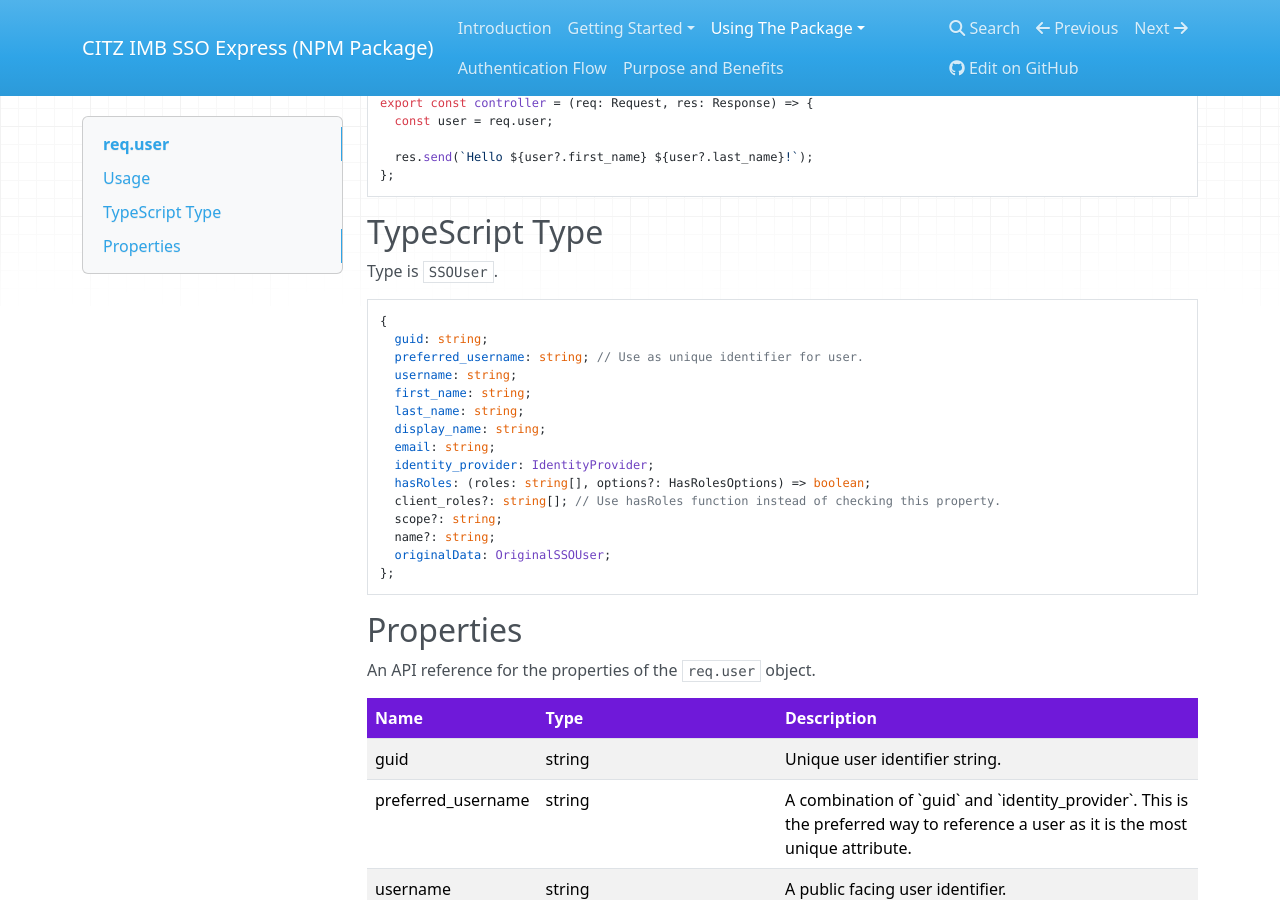
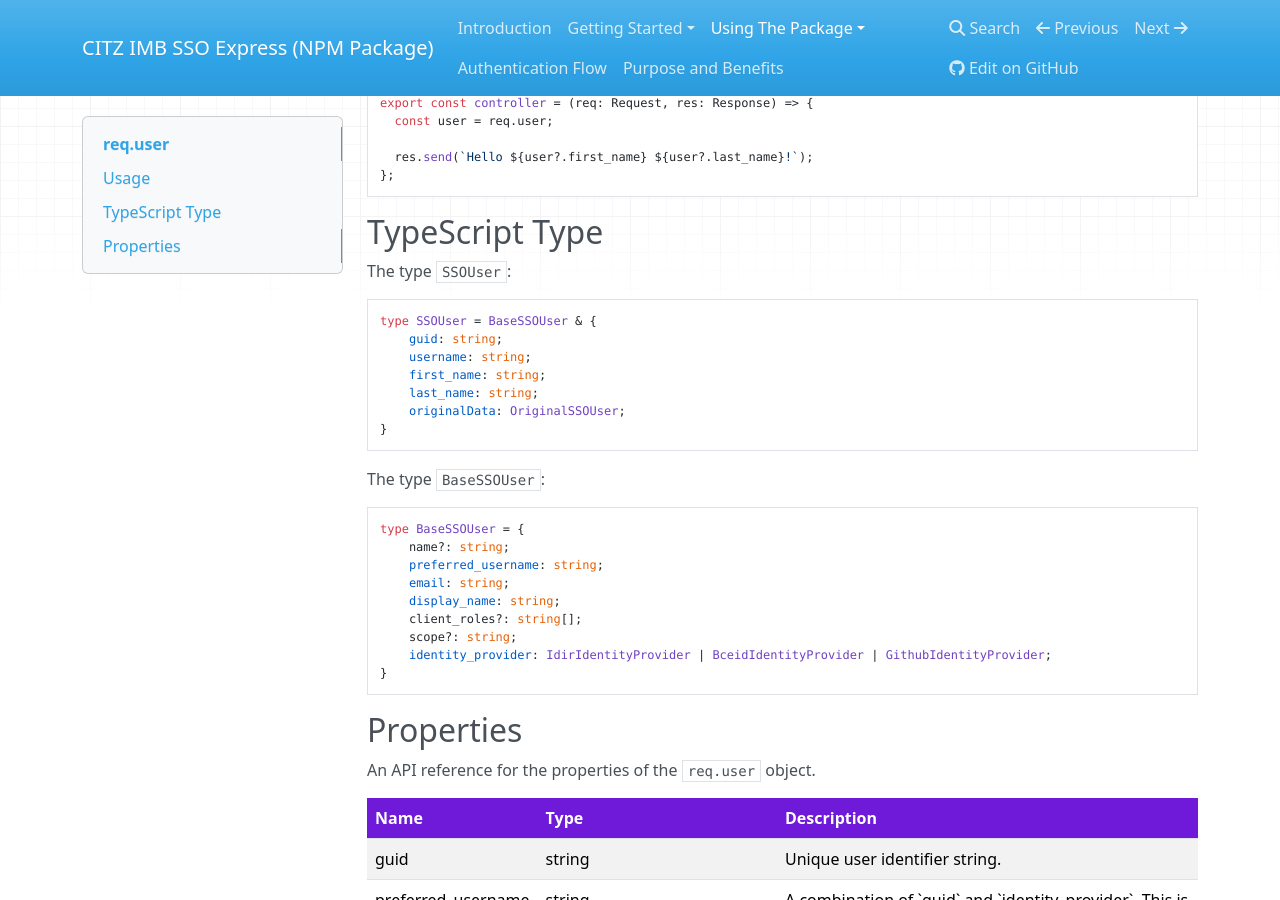
Before and after one commit to bcgov/citz-imb-sso-express, an MkDocs documentation site: the page built from techdocs/docs/using-the-package/apis-&-components/req-user.md, in a window 1280 px wide and 900 px high, scrolled down 280 px. Built offline with MkDocs 1.6.1, drawn with Linux system fonts in a browser that asks for light colours; nearby versions of some CDN libraries.

Commit message:
Updated docs

````diff
--- a/techdocs/docs/using-the-package/apis-&-components/req-user.md
+++ b/techdocs/docs/using-the-package/apis-&-components/req-user.md
@@ -18,24 +18,34 @@ export const controller = (req: Request, res: Response) => {
 
 ## TypeScript Type
 
-Type is `SSOUser`.
+The type `SSOUser`:
 
+<!-- The following code block is auto generated when types in the package change. -->
+<!-- TYPE: SSOUser -->
 ```TypeScript
-{
-  guid: string;
-  preferred_username: string; // Use as unique identifier for user.
-  username: string;
-  first_name: string;
-  last_name: string;
-  display_name: string;
-  email: string;
-  identity_provider: IdentityProvider;
-  hasRoles: (roles: string[], options?: HasRolesOptions) => boolean;
-  client_roles?: string[]; // Use hasRoles function instead of checking this property.
-  scope?: string;
-  name?: string;
-  originalData: OriginalSSOUser;
-};
+type SSOUser = BaseSSOUser & {
+    guid: string;
+    username: string;
+    first_name: string;
+    last_name: string;
+    originalData: OriginalSSOUser;
+}
+```
+
+The type `BaseSSOUser`:
+
+<!-- The following code block is auto generated when types in the package change. -->
+<!-- TYPE: BaseSSOUser -->
+```TypeScript
+type BaseSSOUser = {
+    name?: string;
+    preferred_username: string;
+    email: string;
+    display_name: string;
+    client_roles?: string[];
+    scope?: string;
+    identity_provider: IdirIdentityProvider | BceidIdentityProvider | GithubIdentityProvider;
+}
 ```
 
 ## Properties
````
Also changed, not shown: techdocs/docs/getting-started/quick-start-guide.md (+1 -1 lines), techdocs/docs/using-the-package/apis-&-components/has-roles.md (+16 -0 lines), techdocs/docs/using-the-package/apis-&-components/protected-route.md (+10 -0 lines), techdocs/docs/using-the-package/apis-&-components/sso.md (+10 -0 lines), techdocs/docs/using-the-package/typescript-types.md (+7 -1 lines).
